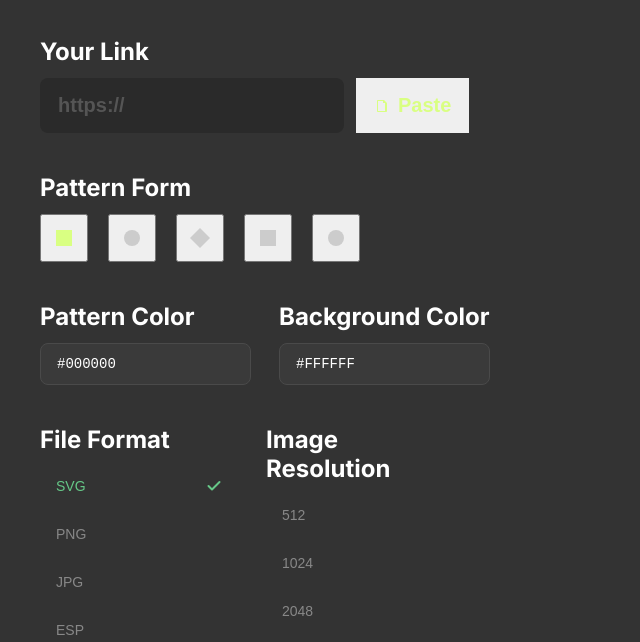
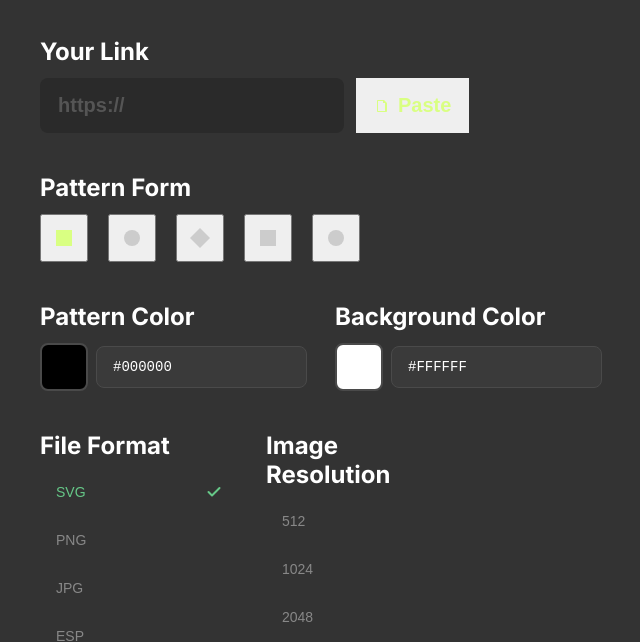
Before and after one commit to pavellenkevich/qr, a plain HTML site: page index.html in a window 1280 px wide. Shown: the part 151-793 px from the top of the page, without its empty margins (388-1028 px from the left). Drawn offline with nearby package versions, Linux system fonts and the light colour scheme.

Commit message:
fsdafsda

```diff
--- a/index.html
+++ b/index.html
@@ -73,7 +73,7 @@
           <div class="column">
             <label class="section-title">Pattern Color</label>
             <div class="color-row">
-              <!-- <div class="color-swatch" style="background-color: #000000" id="colorSwatch"></div> -->
+              <div class="color-swatch" style="background-color: #000000" id="colorSwatch"></div>
               <input id="color" class="color-picker" type="color" value="#000000" />
               <input id="colorHex" class="hex-input" type="text" value="#000000" maxlength="7" placeholder="#000000" />
             </div>
@@ -81,7 +81,7 @@
           <div class="column">
             <label class="section-title">Background Color</label>
             <div class="color-row">
-              <!-- <div class="color-swatch" style="background-color: #FFFFFF" id="bgColorSwatch"></div> -->
+              <div class="color-swatch" style="background-color: #FFFFFF" id="bgColorSwatch"></div>
               <input id="bgColor" class="color-picker" type="color" value="#FFFFFF" />
               <input id="bgColorHex" class="hex-input" type="text" value="#FFFFFF" maxlength="7" placeholder="#FFFFFF" />
             </div>
--- a/styles.css
+++ b/styles.css
@@ -170,7 +170,7 @@ main {
   position: relative;
 }
 
-/* .color-swatch {
+.color-swatch {
   width: 48px;
   height: 48px;
   border-radius: 8px;
@@ -182,7 +182,7 @@ main {
 
 .color-swatch:hover {
   border-color: #66c888;
-} */
+}
 
 .color-picker {
   position: absolute;
```
